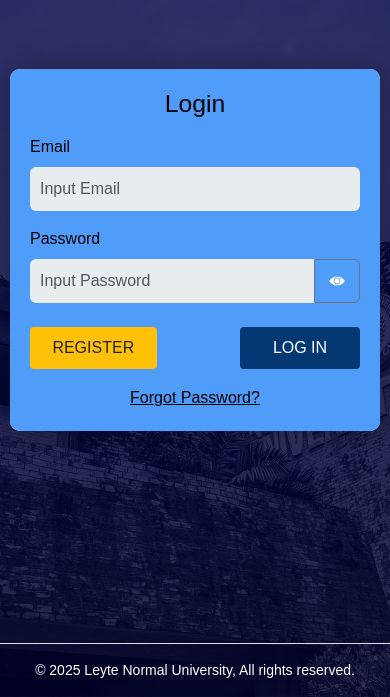
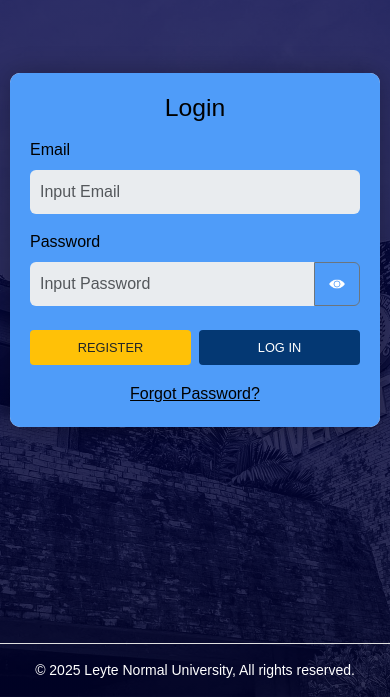
Before and after one commit to AesiraGabrielle/Capstone2Monitoring, a React (Create React App) app in the folder frontend-capstone-main/: page /login in a window 390 px wide. Shown: the part 147-844 px from the top of the page. Built offline with nearby package versions, Linux system fonts and the light colour scheme.

Commit message:
Frontend Changes

```diff
--- a/frontend-capstone-main/src/components/LoginPage.js
+++ b/frontend-capstone-main/src/components/LoginPage.js
@@ -192,7 +192,7 @@ const LoginPage = ({ onLogin, verifiedStatus, verifiedReason }) => {
                       </button>
                     </div>
                   </div>
-                  <div className="action-row d-flex justify-content-between align-items-center mt-4 flex-wrap gap-2">
+                  <div className="action-row d-flex justify-content-between align-items-center mt-4 gap-2">
                     <button type="button" className="btn btn-warning register-btn" onClick={()=>setMode('register')}>REGISTER</button>
                     <button type="submit" className="btn btn-primary login-btn" disabled={loading}>{loading ? (<><Spinner animation="border" size="sm" className="me-2" /> Logging in...</>) : 'LOG IN'}</button>
                   </div>
@@ -239,7 +239,7 @@ const LoginPage = ({ onLogin, verifiedStatus, verifiedReason }) => {
                       </button>
                     </div>
                   </div>
-                  <div className="action-row d-flex justify-content-between align-items-center mt-4 flex-wrap gap-2">
+                  <div className="action-row d-flex justify-content-between align-items-center mt-4 gap-2">
                     <button type="button" className="btn btn-secondary" onClick={()=>setMode('login')}>BACK TO LOGIN</button>
                     <button type="submit" className="btn btn-primary" disabled={regSubmitting}>{regSubmitting ? 'Creating…':'CREATE ACCOUNT'}</button>
                   </div>
--- a/frontend-capstone-main/src/styles.css
+++ b/frontend-capstone-main/src/styles.css
@@ -1471,6 +1471,18 @@ body {
 /* Unified button sizing inside auth views */
 .auth-view .action-row .btn { min-width:120px; padding:0.55rem 1.4rem; }
 .auth-view .login-btn, .auth-view .register-btn, .auth-view .btn-primary, .auth-view .btn-secondary { border-radius:4px; }
+.auth-view .action-row { flex-wrap:nowrap; }
+
+@media (max-width: 420px){
+  .auth-view .action-row { gap:0.5rem; }
+  .auth-view .action-row .btn { flex:1 1 0; min-width:0; padding:0.5rem 0.65rem; }
+  .auth-view .action-row .btn-primary, .auth-view .action-row .btn-secondary, .auth-view .action-row .register-btn, .auth-view .action-row .login-btn { font-size:0.8rem; }
+}
+
+@media (max-width: 340px){
+  .auth-view .action-row { flex-direction:column; align-items:stretch; }
+  .auth-view .action-row .btn { width:100%; }
+}
 
 /* Register form button visual consistency */
 .register-form .btn.btn-secondary { background:#6c757d; border:none; }
```
